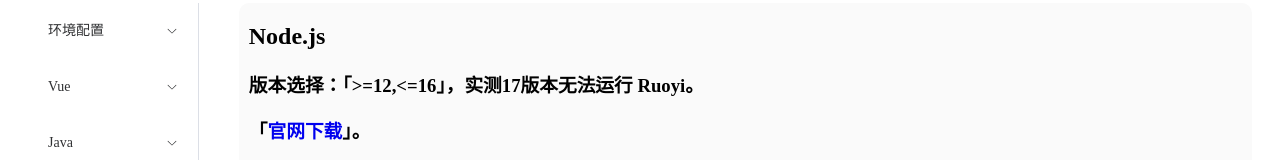
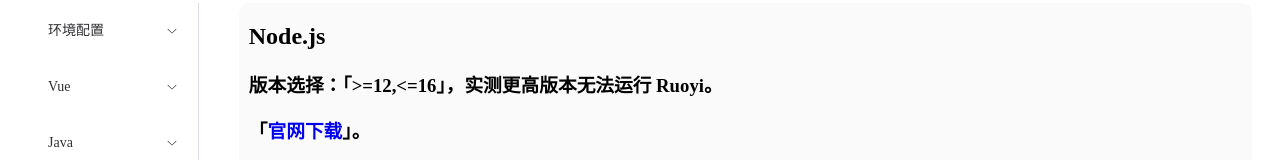
Before and after one commit to PerryKum/vue_blog, a Vue app: page /conf/nodejs in a window 1280 px wide. Shown: the part 120-280 px from the top of the page. Built offline with nearby package versions, Linux system fonts and the light colour scheme.

Commit message:
20240406184219

```diff
--- a/src/views/conf/Nodejs.vue
+++ b/src/views/conf/Nodejs.vue
@@ -1,7 +1,7 @@
 <template>
     <div class="rtcl">
         <h1>Node.js</h1>
-        <h3>版本选择：「>=12,<=16」，实测17版本无法运行 Ruoyi。</h3>
+        <h3>版本选择：「>=12,<=16」，实测更高版本无法运行 Ruoyi。</h3>
         <h3>「<a href="https://nodejs.org/en/download" target="_blank">官网下载</a>」。</h3>
         <h3>「Win + R」输入「cmd」并启动，运行「 <code>node -v</code> 」、「<code>npm -v</code> 」查询版本，显示版本号即安装成功。</h3>
         <br>
```
Also changed, not shown: 1 other file (tests, documents, lock files or other folders).
